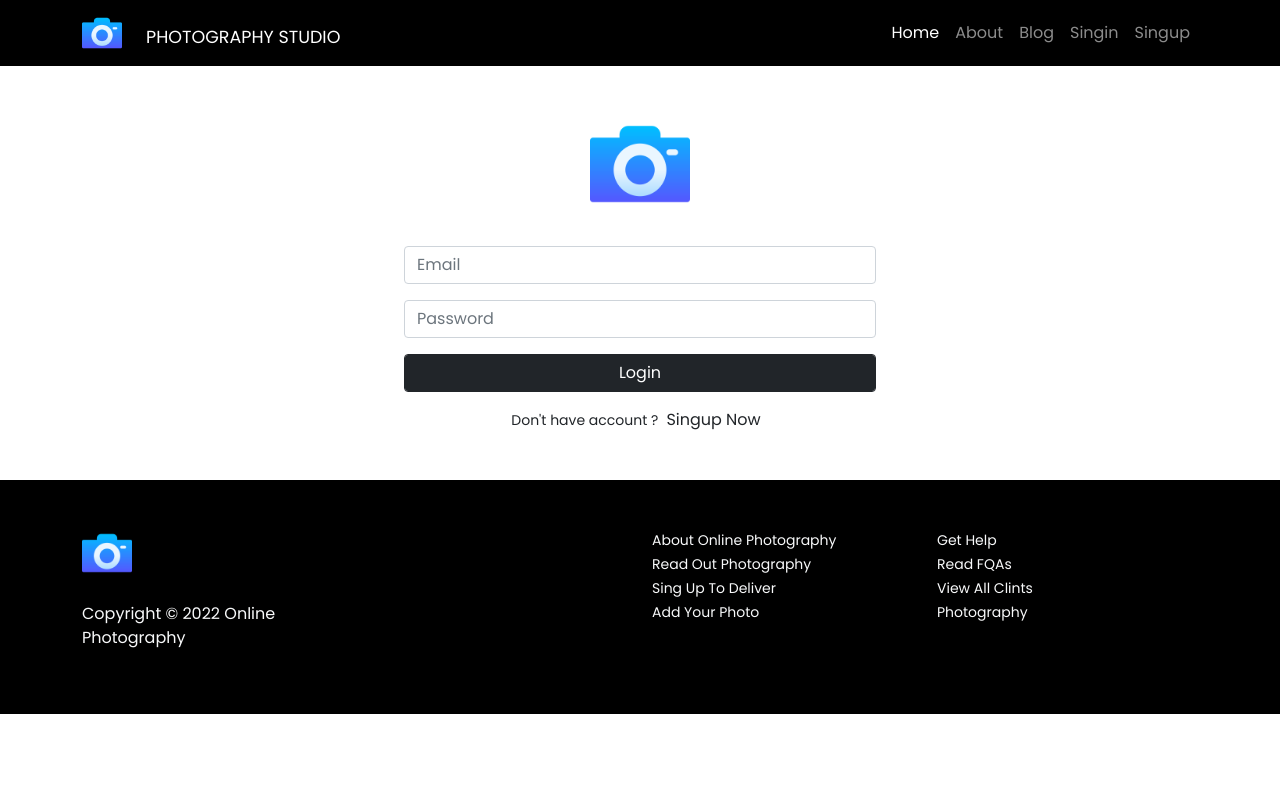
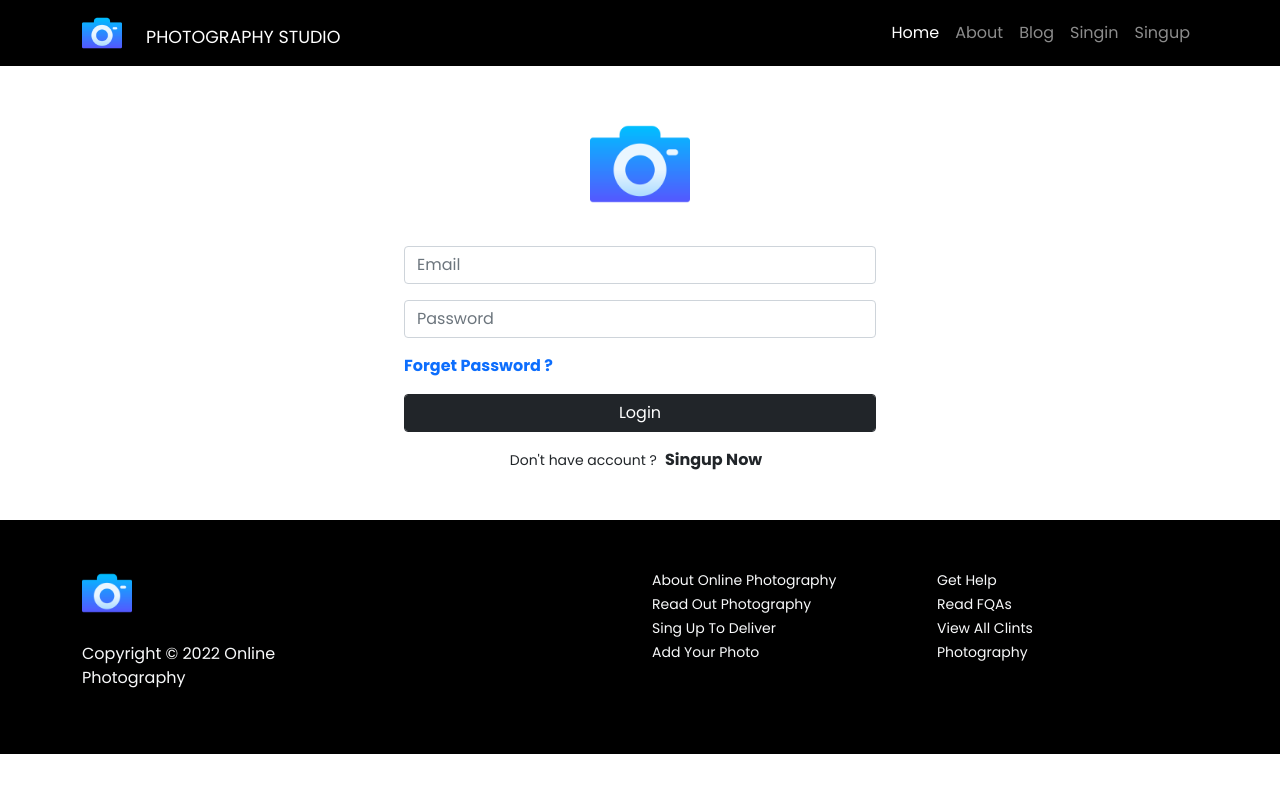
Before and after one commit to MdTasib/photography-studio, a React (Create React App) app: page /login in a window 1280 px wide. Shown: the top 792 px of the page. Built offline with nearby package versions, Linux system fonts and the light colour scheme.

Commit message:
singup form implement

```diff
--- a/package.json
+++ b/package.json
@@ -6,8 +6,10 @@
     "@testing-library/jest-dom": "^5.16.4",
     "@testing-library/react": "^13.1.1",
     "@testing-library/user-event": "^13.5.0",
+    "firebase": "^9.6.11",
     "react": "^18.0.0",
     "react-dom": "^18.0.0",
+    "react-hot-toast": "^2.2.0",
     "react-router-dom": "^6.3.0",
     "react-scripts": "5.0.1",
     "web-vitals": "^2.1.4"
--- a/src/App.js
+++ b/src/App.js
@@ -1,3 +1,4 @@
+import { Toaster } from "react-hot-toast";
 import { Route, Routes } from "react-router-dom";
 import CheckOut from "./components/CheckOut/CheckOut";
 import Footer from "./components/Footer/Footer";
@@ -11,6 +12,7 @@ function App() {
 	return (
 		<>
 			<Navbar />
+			<Toaster />
 			<Routes>
 				<Route path='/' element={<Home />} />
 				<Route path='/home' element={<Home />} />
--- a/src/components/CheckOut/CheckOut.js
+++ b/src/components/CheckOut/CheckOut.js
@@ -11,7 +11,6 @@ const CheckOut = () => {
 		const findService = services.find(service => service.id == id);
 		setService(findService);
 	}, [id, services]);
-	console.log(service);
 
 	return (
 		<div className='py-4 container'>
--- a/src/components/Login/Login.js
+++ b/src/components/Login/Login.js
@@ -1,25 +1,56 @@
-import React from "react";
+import React, { useRef } from "react";
 import logo from "../../assets/icon/cemera.png";
 import { Link } from "react-router-dom";
+import { signInWithEmailAndPassword } from "firebase/auth";
+import auth from "../../firebase.init";
+import toast from "react-hot-toast";
 
 const Login = () => {
+	const emailRef = useRef("");
+	const passwordRef = useRef("");
+
+	const handleSubmit = event => {
+		event.preventDefault();
+		const email = emailRef.current.value;
+		const password = passwordRef.current.value;
+
+		signInWithEmailAndPassword(auth, email, password)
+			.then(result => {
+				const user = result.user;
+				toast.success("User login successfully");
+				console.log(user);
+			})
+			.catch(error => {
+				let errorMessage = error.message;
+				toast.error(errorMessage.split(":")[1]);
+			});
+	};
 	return (
 		<div className='singup p-5'>
 			<div className='container w-50'>
 				<div className='text-center pb-3'>
 					<img src={logo} className='img-fluid' width='100' alt='...' />
 				</div>
-				<form className='px-5'>
+				<form onSubmit={handleSubmit} className='px-5'>
 					<input
+						ref={emailRef}
 						type='email'
 						className='form-control my-3'
 						placeholder='Email'
+						required
 					/>
 					<input
+						ref={passwordRef}
 						type='password'
 						className='form-control my-3'
 						placeholder='Password'
+						required
 					/>
+					<Link
+						to='/login'
+						className='text-decoration-none text-primary d-block mb-3 fw-bold'>
+						Forget Password ?
+					</Link>
 					<input
 						type='submit'
 						className='form-control btn btn-dark'
@@ -28,7 +59,9 @@ const Login = () => {
 				</form>
 				<div className='text-center pt-3'>
 					<small>Don't have account ?</small>
-					<Link to='/singup' className='text-decoration-none text-dark mx-2'>
+					<Link
+						to='/singup'
+						className='text-decoration-none text-dark mx-2 fw-bold'>
 						Singup Now
 					</Link>
 				</div>
--- a/src/components/Singup/Singup.js
+++ b/src/components/Singup/Singup.js
@@ -1,31 +1,82 @@
-import React from "react";
+import React, { useRef } from "react";
 import "./Singup.css";
 import logo from "../../assets/icon/cemera.png";
 import { Link } from "react-router-dom";
+import { createUserWithEmailAndPassword, updateProfile } from "firebase/auth";
+import auth from "../../firebase.init";
+import toast from "react-hot-toast";
 
 const Singup = () => {
+	const nameRef = useRef("");
+	const emailRef = useRef("");
+	const passwordRef = useRef("");
+	const confirmPasswordRef = useRef("");
+
+	const handleSubmit = event => {
+		event.preventDefault();
+		const email = emailRef.current.value;
+		const password = passwordRef.current.value;
+		const confirmPassword = confirmPasswordRef.current.value;
+
+		if (password !== confirmPassword) {
+			toast.error("Password must be same");
+			return;
+		} else {
+			createUserWithEmailAndPassword(auth, email, password)
+				.then(result => {
+					const user = result.user;
+					updateUserProfile();
+					console.log(user);
+					toast.success("User created successfully");
+				})
+				.catch(error => {
+					let errorMessage = error.message;
+					toast.error(errorMessage.split(":")[1]);
+				});
+		}
+	};
+
+	const updateUserProfile = () => {
+		const name = nameRef.current.value;
+		updateProfile(auth.currentUser, { displayName: name })
+			.then(() => {})
+			.catch(error => console.log(error.message));
+	};
+
 	return (
 		<div className='singup p-5'>
 			<div className='container w-50'>
 				<div className='text-center pb-3'>
 					<img src={logo} className='img-fluid' width='100' alt='...' />
 				</div>
-				<form className='px-5'>
-					<input type='text' className='form-control my-3' placeholder='Name' />
+				<form onSubmit={handleSubmit} className='px-5'>
 					<input
+						ref={nameRef}
+						type='text'
+						className='form-control my-3'
+						placeholder='Name'
+						required
+					/>
+					<input
+						ref={emailRef}
 						type='email'
 						className='form-control my-3'
 						placeholder='Email'
+						required
 					/>
 					<input
+						ref={passwordRef}
 						type='password'
 						className='form-control my-3'
 						placeholder='Password'
+						required
 					/>
 					<input
+						ref={confirmPasswordRef}
 						type='password'
 						className='form-control my-3'
 						placeholder='Confirm Password'
+						required
 					/>
 					<input
 						type='submit'
@@ -35,7 +86,10 @@ const Singup = () => {
 				</form>
 				<div className='text-center pt-3'>
 					<Link to='/login' className='text-decoration-none text-dark'>
-						<small>Already have an account ? Please Login</small>
+						<small>
+							Already have an account ?
+							<span className='fw-bold'> Please Login</span>
+						</small>
 					</Link>
 				</div>
 			</div>
--- /dev/null
+++ b/src/firebase.init.js
@@ -0,0 +1,17 @@
+import { initializeApp } from "firebase/app";
+import { getAuth } from "firebase/auth";
+
+const firebaseConfig = {
+	apiKey: "AIzaSyA51ra50qYlVFu4sqMslBhFWda65mTzTVs",
+	authDomain: "photography-studiobd.firebaseapp.com",
+	projectId: "photography-studiobd",
+	storageBucket: "photography-studiobd.appspot.com",
+	messagingSenderId: "966911092276",
+	appId: "1:966911092276:web:ea9db960baa9be95960c61",
+};
+
+// Initialize Firebase
+const app = initializeApp(firebaseConfig);
+const auth = getAuth(app);
+
+export default auth;
```
Also changed, not shown: 1 other file (tests, documents, lock files or other folders).
